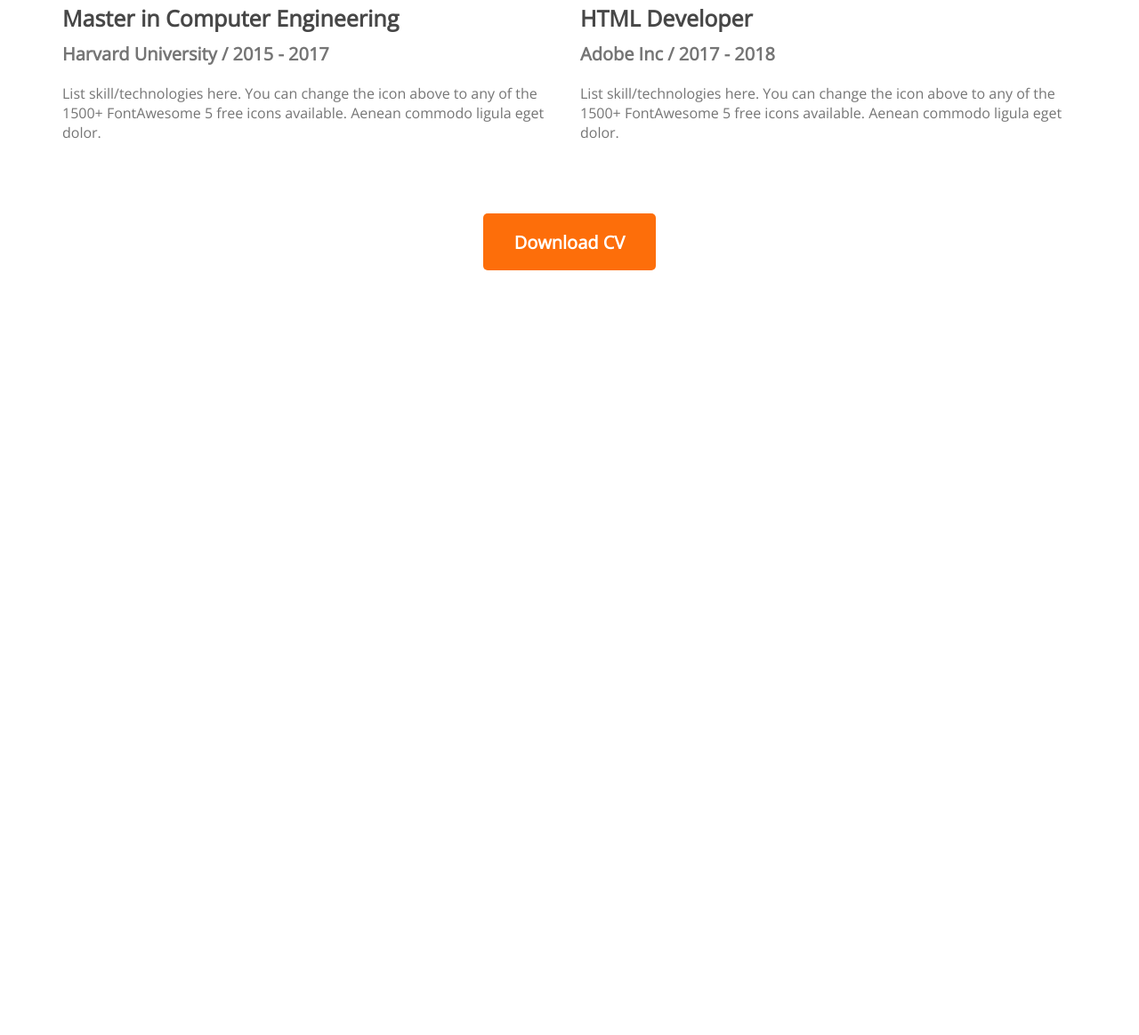
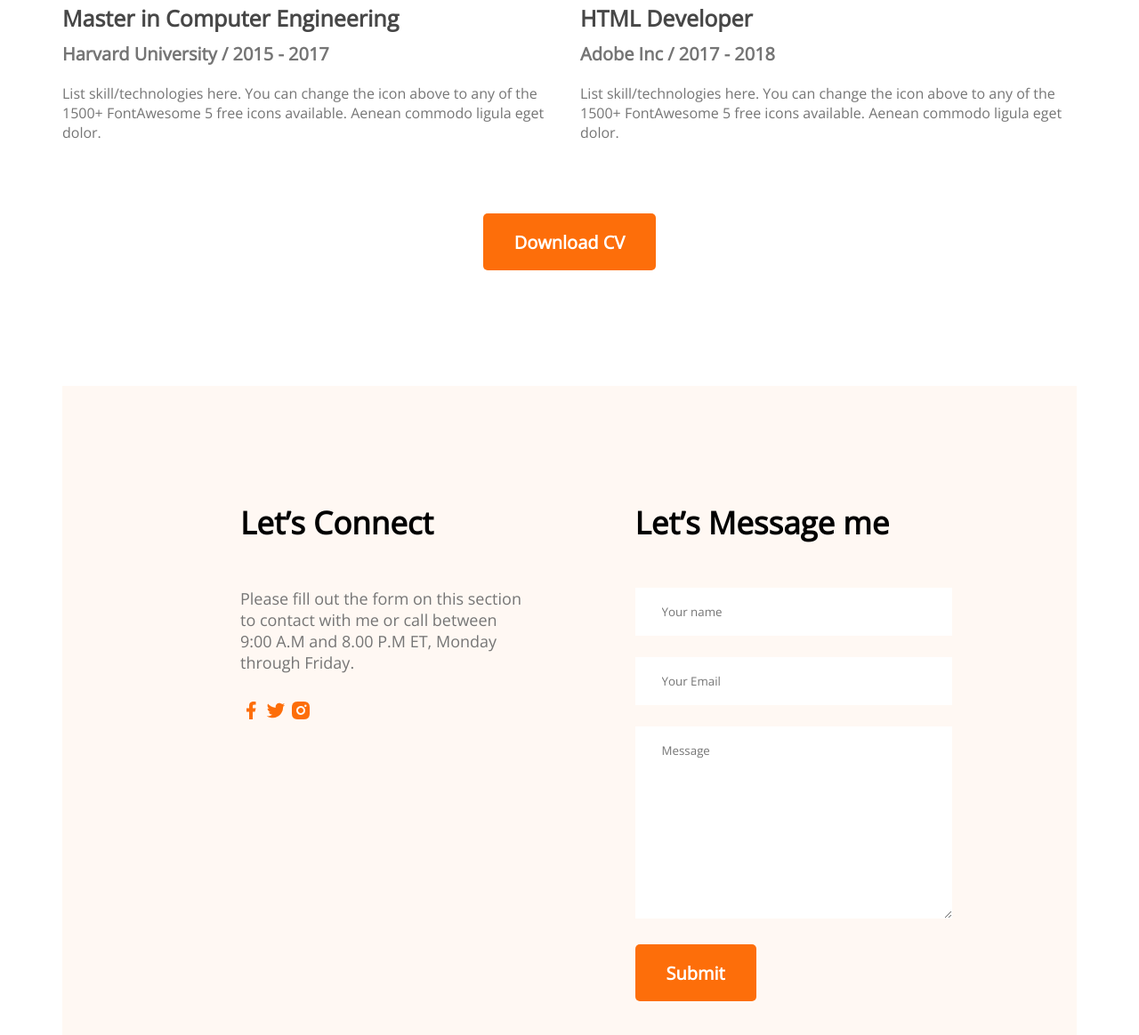
Before and after one commit to SH0DP/developer-portfolio, a plain HTML site: page index.html in a window 1280 px wide. Shown: the part 2847-4011 px from the top of the page at 89% size. Before the commit the page ends 3151 px from the top, so only its background shows below. Drawn offline with nearby package versions, Linux system fonts and the light colour scheme.

Commit message:
added contact

```diff
--- a/index.html
+++ b/index.html
@@ -155,9 +155,34 @@
                 <button class="btn-primary">Download CV</button>
             </div>
         </section>
+        <!-- contact section -->
+        <section class="contact">
+            <div>
+                <h3 class="section-title">Let’s Connect</h3>
+                <p class="section-description">Please fill out the form on this section to contact with me or call between 9:00 A.M and 8.00 P.M ET, Monday through Friday.</p>
+                <a href="">
+                    <img src="images/icons/facebook.png" alt="">
+                </a>
+                <a href="">
+                    <img src="images/icons/twitter.png" alt="">
+                </a>
+                <a href="">
+                    <img src="images/icons/insta.png" alt="">
+                </a>
+            </div>
+            <div>
+                <h3 class="section-title">Let’s Message me</h3>
+                <form action="">
+                    <input type="text" name="" id="" placeholder="Your name">
+                    <input type="email" name="" id="" placeholder="Your Email">
+                    <textarea name="" id="" cols="30" rows="10" placeholder="Message"></textarea>
+                    <input class="btn-primary" type="submit" value="Submit">
+                </form>
+            </div>
+
+        </section>
     </main>
     <footer>
-
     </footer>
 </body>
 
--- a/styles/portfolio.css
+++ b/styles/portfolio.css
@@ -173,3 +173,29 @@ section{
     margin-top: 50px;
     text-align: center;
 }
+
+/* contact styles */
+.contact{
+    display: flex;
+    gap: 115px;
+    background-color: #FFF8F3;
+    padding: 130px 200px;
+}
+.contact .section-title{
+    text-align: left;
+}
+
+.contact input[type="text"], input[type="email"], textarea{
+    margin-bottom: 24px;
+    border: 0;
+    width: 100%;
+    padding: 18px 30px;
+}
+
+/* input{
+    height: 64px;
+} */
+
+.contact a{
+    text-decoration: none;
+}
```
